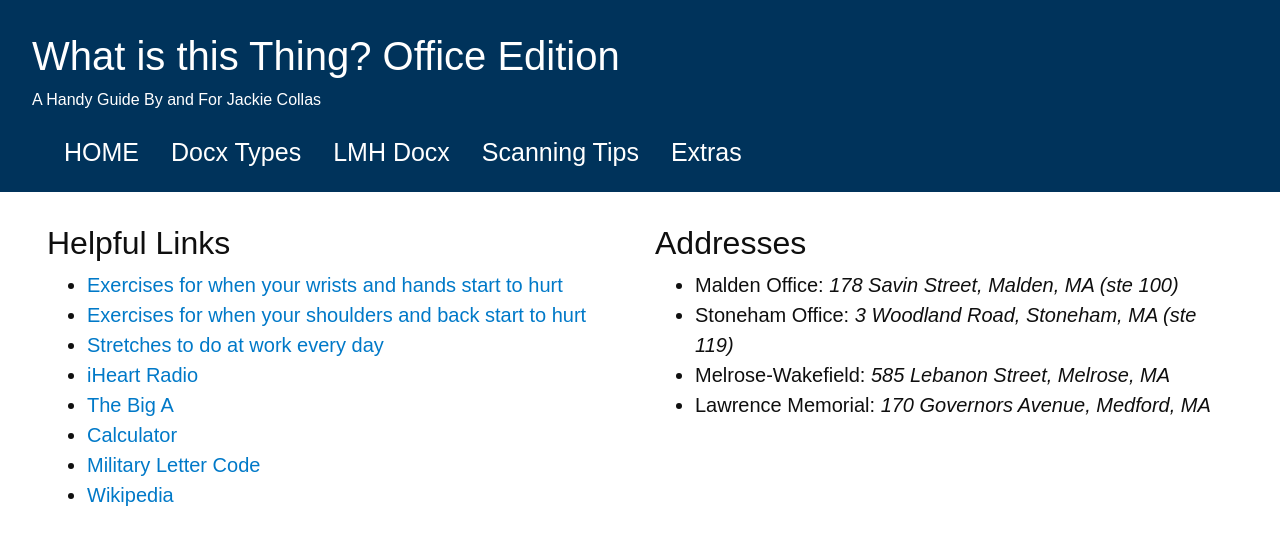
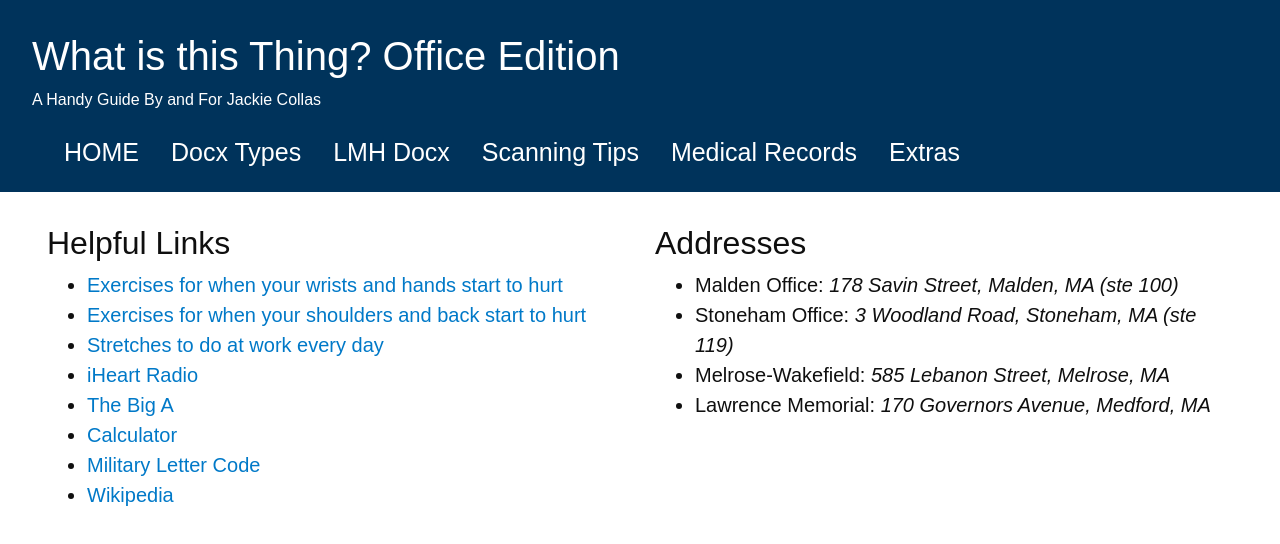
Before and after one commit to jecollas/worksite, a plain HTML site: page extra.html in a window 1280 px wide. Drawn offline with nearby package versions, Linux system fonts and the light colour scheme.

Commit message:
Update extra.html

```diff
--- a/extra.html
+++ b/extra.html
@@ -23,6 +23,7 @@
         <a href="docxtypes.html">Docx Types</a>
         <a href="amandascan.html">LMH Docx</a>
         <a href="scancheat.html">Scanning Tips</a>
+        <a href="recordsref.html">Medical Records</a>
         <a href="extra.html">Extras</a>
       </div>
     </nav>
```
